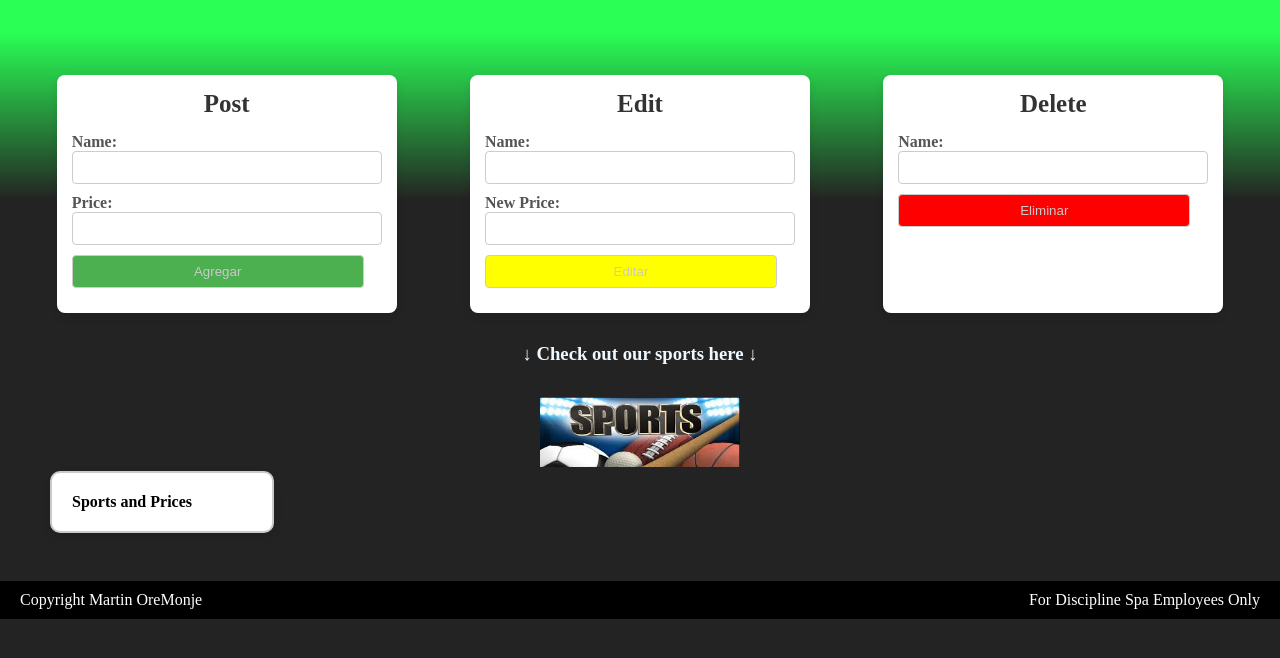
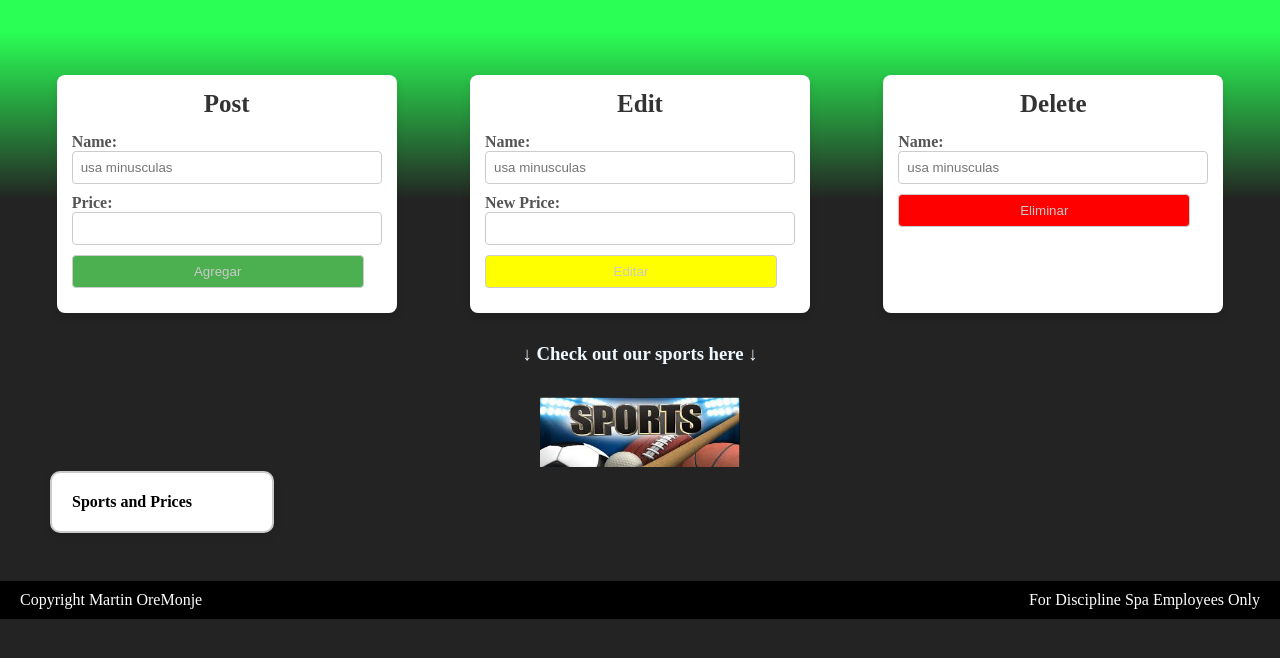
Before and after one commit to martinoremonje/prueba_ev_m6, a website: page views/index.html in a window 1280 px wide. Shown: the part 48-706 px from the top of the page. Drawn offline with Linux system fonts and the light colour scheme.

Commit message:
usa minusculas

```diff
--- a/views/index.html
+++ b/views/index.html
@@ -17,7 +17,7 @@
         <form  action="/agregar" method="post">
             <div>
                 <label for="nombre">Name:</label>
-                <input type="text" name="nombre" id="nombre"/>
+                <input type="text" name="nombre" id="nombre" placeholder="usa minusculas"/>
             </div>
             <div>
                 <label for="nombre">Price:</label>
@@ -32,13 +32,13 @@
         <form  action="/editar" >
             <div>
                 <label for="nombre">Name:</label>
-                <input type="text" name="nombreC" id="nombreC"/>
+                <input type="text" name="nombreC" id="nombreC" placeholder="usa minusculas"/>
             </div>
             <div>
                 <label for="nombre">New Price:</label>
                 <input type="text" name="newPrice" id="newPrice"/>
             </div>
-            <input style="background-color: yellow;" type="submit" value="Editar"/>
+            <input style="background-color: yellow;" type="submit" value="Editar" />
         </form>
     </div>
     <div class="eliminar">
@@ -47,7 +47,7 @@
         <form  action="/eliminar" >
             <div>
                 <label for="nombre">Name:</label>
-                <input type="text" name="nombreE" id="nombreE"/>
+                <input type="text" name="nombreE" id="nombreE" placeholder="usa minusculas"/>
             </div>
             <input style="background-color: red;" type="submit" value="Eliminar"/>
         </form>
```
Also changed, not shown: data/deportes.json (+12 -1 lines).
